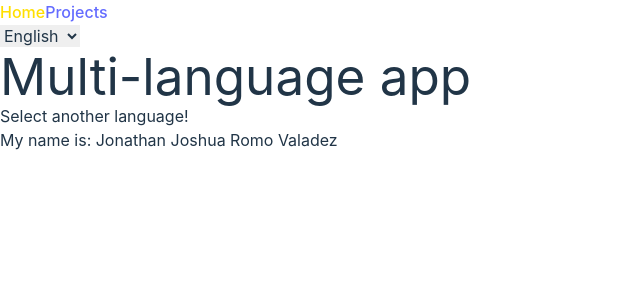
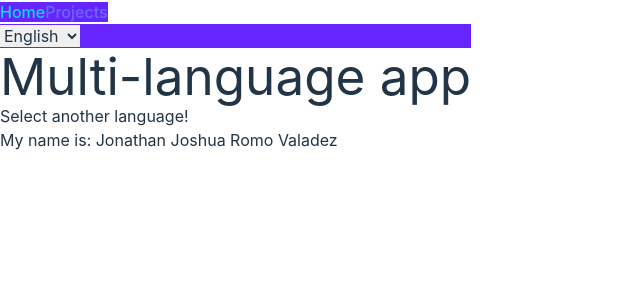
Before and after one commit to Jonhyble/jonhyble.github.io, a React (Vite) app: page /home in a window 1280 px wide. Shown: the top 300 px of the page, without its empty margins (0-640 px from the left). Built offline with nearby package versions, Linux system fonts and the light colour scheme.

Commit message:
Need to change select to put styles

```diff
--- a/src/components/Menu/index.css
+++ b/src/components/Menu/index.css
@@ -1,5 +1,33 @@
 .active{
-    color: rgb(255, 223, 0);
+    color: rgb(0, 225, 255);
+}
+
+.active:hover{
+    color: rgb(0, 255, 255);
+}
+
+.unactive:hover{
+    color: rgba(255, 255, 255, 0.842);
+}
+
+.option-no-selected{
+    color: black;
+}
+
+.option-no-selected:hover{
+    background-color: black;
+}
+
+.lng-selected{
+    color: black;
+}
+
+.lng-selected:hover{
+    background-color: black;
+}
+
+.container-nav{
+    background-color: rgba(76, 0, 255, 0.856);
 }
 
 .react-select__option{
--- a/src/components/Menu/index.jsx
+++ b/src/components/Menu/index.jsx
@@ -3,10 +3,11 @@ import { useEffect } from "react";
 import './index.css'
 import Lang from "../Lang"
 
-const isActive = ({ isActive }) => `flex-1 whitespace-nowrap border-r-2 px-1 py-4 text-xl font-medium text-center w-1/3 ${isActive ? "active" : "text-white"}`;
+const isActive = ({ isActive }) => `flex-1 whitespace-nowrap border-r-2 px-1 py-4 text-xl font-medium text-center w-1/3 container-nav ${isActive ? "active" : "text-white unactive"}`;
 
 export const Menu = () => {
   const pageTitle = Lang("page-title");
+  const lng = localStorage.getItem("lng") || "en";
 
   useEffect(() => {
       document.title = pageTitle;
@@ -23,20 +24,20 @@ export const Menu = () => {
   }
 
   const listItems = options.map((option) =>
-    <option key={option.value} value={option.value}>{option.label}</option>
+    <option key={option.value} value={option.value} className={`text-xl ${(option.value === lng) ? "lng-selected" : "option-no-selected"}`}>{option.label}</option>
   );
 
   return (
       <nav className="w-screen h-fit">
-          <div className="border-b border-gray-200 -mb-px flex space-x-8 px-4">
+          <div className="border-b border-gray-200 -mb-px flex">
               <NavLink className={isActive} to="/home">
                   {Lang("home")}
               </NavLink>
               <NavLink className={isActive} to="/projects">
                   {Lang("projects")}
               </NavLink>
-              <div className="w-1/3 grid place-items-center">
-                <select id="lngSelect" className="w-fit text-center" defaultValue={localStorage.getItem("lng") || "en"} onChange={handleSelectChange}>
+              <div className="w-1/3 grid place-items-center container-nav">
+                <select id="lngSelect" className="w-full h-full text-center bg-transparent font-medium text-xl" defaultValue={localStorage.getItem("lng") || "en"} onChange={handleSelectChange}>
                   {listItems}
                 </select>
               </div>
--- a/src/index.css
+++ b/src/index.css
@@ -9,7 +9,7 @@
 
   color-scheme: light dark;
   color: rgba(255, 255, 255, 0.87);
-  background-color: #000000;
+  background-color: rgba(255, 255, 255, 0.644);
 
   font-synthesis: none;
   text-rendering: optimizeLegibility;
```
